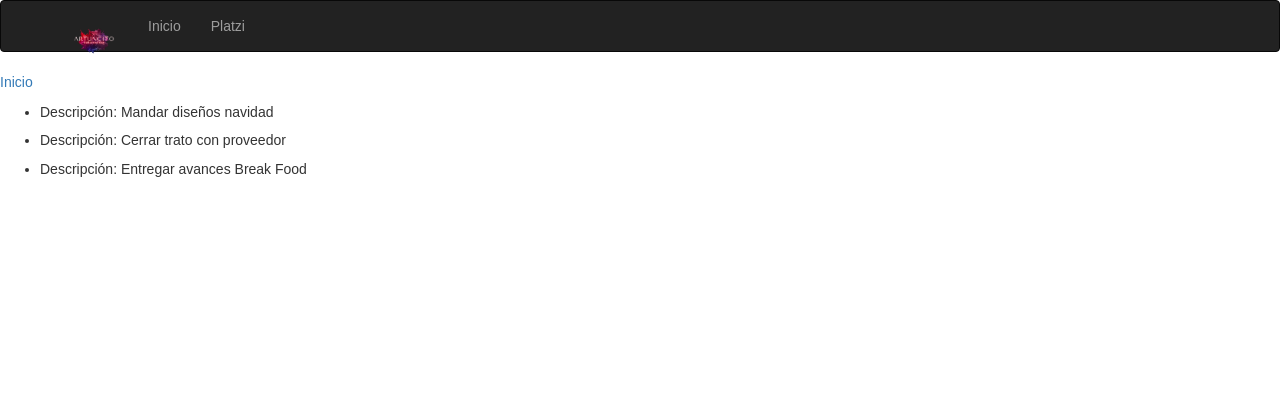
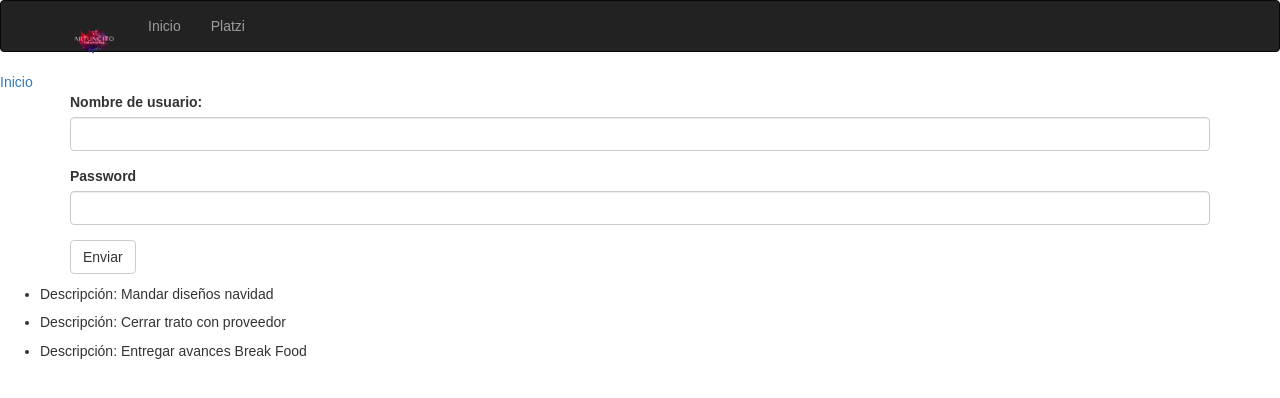
Before and after one commit to acruzmtz/CursoFlaskComentado, a Flask app: page /hello in a window 1280 px wide. Shown: the top 398 px of the page. Run offline with Flask 2, Linux system fonts and the light colour scheme; some libraries are stand-ins or nearby versions.

Commit message:
add wtf forms and created a login in hello.html

```diff
--- a/main.py
+++ b/main.py
@@ -1,5 +1,9 @@
 from flask import Flask, request, make_response, redirect, render_template, session
 from flask_bootstrap import Bootstrap
+from flask_wtf import FlaskForm
+from wtforms.fields import StringField, PasswordField, SubmitField
+from wtforms.validators import DataRequired
+
 
 app = Flask(__name__)
 boostrap = Bootstrap(app)
@@ -7,6 +11,12 @@ boostrap = Bootstrap(app)
 app.config["SECRET_KEY"] = "mi llave secreta"
 
 todos = ['Mandar diseños navidad', 'Cerrar trato con proveedor', 'Entregar avances Break Food']
+
+class LoginForm(FlaskForm):
+    username = StringField('Nombre de usuario: ', validators=[DataRequired()])
+    password = PasswordField('Password', validators=[DataRequired()])
+    submit = SubmitField('Enviar')
+
 
 @app.route('/')
 def home():
@@ -20,10 +30,12 @@ def home():
 @app.route('/hello')
 def hello():
     user_ip = session.get('user_ip')
+    login = LoginForm()
 
     context = {
         'user_ip': user_ip,
-        'todos': todos
+        'todos': todos,
+        'login': login
     }
 
     #raise(Exception('500 Error'))
--- a/templates/hello.html
+++ b/templates/hello.html
@@ -1,5 +1,6 @@
 {% extends 'base.html'%}
 {% import 'macros.html' as macro%}
+{% import 'bootstrap/wtf.html' as wtf%}
 
 {% block title%}
 {{ super() }} Home
@@ -12,6 +13,14 @@
       <a href="{{url_for('home')}}">Inicio</a>
     {% endif%}
 
+    <div class="container">
+      <!-- <form action="{{url_for('hello')}}" method="post">
+          {{ login.username }}
+          {{ login.username.label }}
+      </form> -->
+      {{wtf.quick_form(login)}}
+    </div>
+
     <ul>
       {% for todo in todos%}
         {{ macro.render_todo(todo)}}
```
